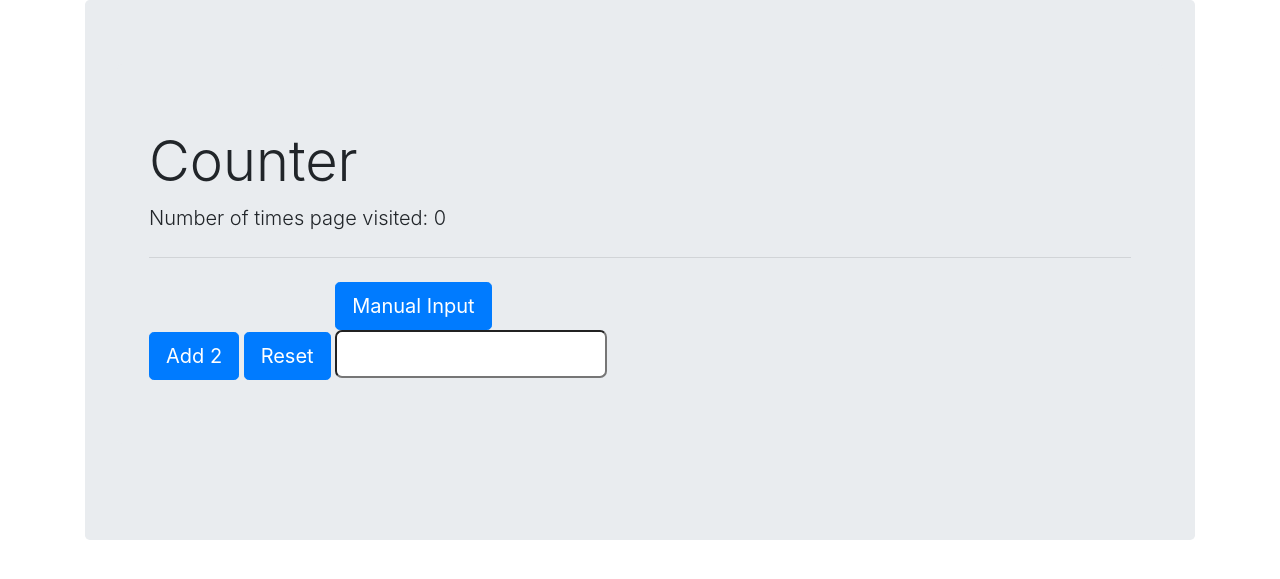
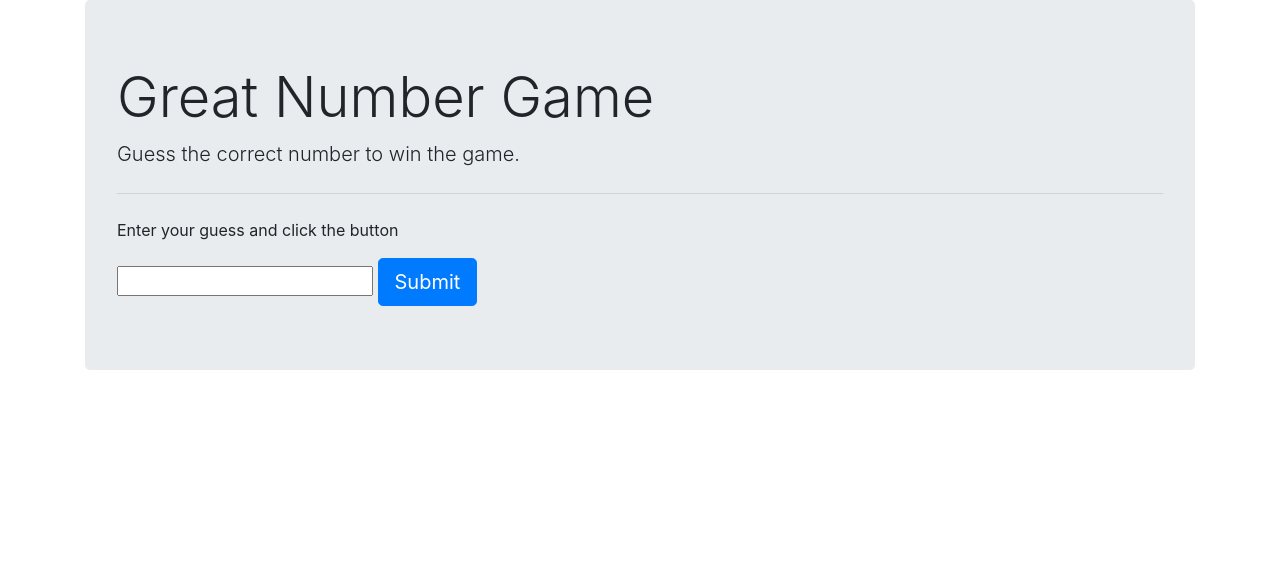
Before and after one commit to David-bui83/python-stack, a Flask app: page / in a window 1280 px wide. Shown: the top 579 px of the page. Run offline with Flask 2, Linux system fonts and the light colour scheme; some libraries are stand-ins or nearby versions.

Commit message:
great number game

```diff
--- a/flask/flask_fundamentals/counter/app.py
+++ b/flask/flask_fundamentals/counter/app.py
@@ -8,15 +8,22 @@ def index():
 
   if not 'visited' in session:
     session['visited'] = 0
+    session['clicked'] = 0
   else:
     session['visited'] += 1
 
   return render_template('index.html')
 
-@app.route('/show')
+
+
+@app.route('/clicked')
 def show():
-  if 'visited' in session:
-    session['visited'] += 1
+  if not 'clicked' in session:
+    session['clicked'] = 0
+    session['visited'] -=1
+  else:
+    session['clicked'] += 2
+    session['visited'] -=1
   return redirect('/')
 
 @app.route('/reset')
@@ -29,7 +36,11 @@ def addInput():
 
   var = request.form.get('number')
   if var:
-    session['visited'] += int(var) - 1
+    session['clicked'] += int(var) + 1
+    session['clicked'] -= 1
+    session['visited'] -= 1
+  else:
+    session['visited'] -= 1
 
   return redirect('/')
 
--- a/flask/flask_fundamentals/counter/templates/index.html
+++ b/flask/flask_fundamentals/counter/templates/index.html
@@ -26,9 +26,10 @@
         <div class="jumbotron">
             <h1 class="display-4">Counter</h1>
             <p class="lead">Number of times page visited: {{session['visited']}}</p>
+            <p class="lead">Number of times button clicked: {{session['clicked']}}</p>
             <hr class="my-4">
 
-            <a href="/show" class="btn btn-primary btn-lg" role="button">Add 2</a>
+            <a href="/clicked" class="btn btn-primary btn-lg" role="button">Add 2</a>
             <a class="btn btn-primary btn-lg" href="/reset" role="button">Reset</a>
             <div class="fcontainer">
                 <form action="/add_input" method="POST" class="fform">
@@ -36,8 +37,6 @@
                   <input class="f_input" type="text" name="number">
                 </form>
             </div>
-
-
           </div>
     </div>
 
--- /dev/null
+++ b/flask/flask_fundamentals/great_number_game/app.py
@@ -0,0 +1,76 @@
+from flask import Flask, render_template, request, redirect, session
+import random
+
+app = Flask(__name__)
+app.secret_key = 'secret key'
+
+
+@app.route('/')
+def index():
+  session['randNum']= random.randint(1,100)
+  session['visible'] = 'none'
+  session['attempts'] = 0
+  return render_template('index.html')
+
+@app.route('/greater')
+def greater():
+  session['visible'] = 'block'
+  session['bg'] = 'red'
+  session['wrong'] = 'Too High'
+  session['can_see'] = 'none'
+  session['attempt-msg'] = 'You have taken ' + str(session['attempts']) + ' out of 5.'
+  print('greater')
+  return render_template('index.html')
+
+@app.route('/less')
+def less():
+  session['visible'] = 'block'
+  session['bg'] = 'red'
+  session['wrong'] = 'Too Low'
+  session['can_see'] = 'none'
+  session['attempt-msg'] = 'You have taken ' + str(session['attempts']) + ' out of 5.'
+  print('less')
+  return render_template('index.html')
+
+@app.route('/winner')
+def winner():
+  session['visible'] = 'block'
+  session['bg'] = 'green'
+  session['wrong'] = 'Winner'
+  session['attempt-msg'] = 'You took ' + str(session['attempts']) + ' out of 5 attempts.'
+  session['can_see'] = 'inline'
+  print('winner')
+  return render_template('index.html')
+
+@app.route('/loss')
+def loss():
+  print('loss')
+  session['bg'] = '#333'
+  session['wrong'] = 'Game Over'
+  session['attempt-msg'] = 'You have taken ' + str(session['attempts']) + ' out of 5.'
+  session['can_see'] = 'inline'
+  return render_template('index.html')
+
+@app.route('/again')
+def again():
+  session.clear()
+  return redirect('/')
+
+@app.route('/guess', methods=['POST'])
+def guess():
+  session['user_guess'] = request.form.get('user_guess')
+  session['attempts'] += 1
+  if session['attempts'] < 5:
+    if int(session['user_guess']) > session['randNum']:
+      return redirect('/greater')
+    elif int(session['user_guess']) < session['randNum']:
+      return redirect('/less')
+    else:
+      return redirect('/winner')
+  else:
+    return redirect('/loss')
+
+  return redirect('/')
+
+if __name__ == '__main__':
+  app.run(debug=True)
--- /dev/null
+++ b/flask/flask_fundamentals/great_number_game/templates/index.html
@@ -0,0 +1,59 @@
+<!DOCTYPE html>
+<html lang="en">
+<head>
+  <meta charset="UTF-8">
+  <meta name="viewport" content="width=device-width, initial-scale=1.0">
+  <meta http-equiv="X-UA-Compatible" content="ie=edge">
+  <link rel="stylesheet" href="https://stackpath.bootstrapcdn.com/bootstrap/4.3.1/css/bootstrap.min.css" integrity="sha384-ggOyR0iXCbMQv3Xipma34MD+dH/1fQ784/j6cY/iJTQUOhcWr7x9JvoRxT2MZw1T" crossorigin="anonymous">
+  <!-- <link type="text/css" rel="stylesheet" href="{{url_for('static', filename='css/style.css')}}">
+  <script type="text/javascript" src="{{url_for('static', filename='js/main.js')}}"></script> -->
+  <title>Great Number Game</title>
+  <style>
+    .visible {
+      text-align: center;
+      color: #fff;
+      display: {{session['visible']}};
+      background-color: {{session['bg']}};
+    }
+
+    .again {
+      width: 200px;
+      display: {{session['can_see']}};
+    }
+
+    .my-jumbo {
+      width: 400px;
+      margin: auto;
+    }
+
+  </style>
+</head>
+<body>
+  <div class="container">
+      <div class="jumbotron">
+        <h1 class="display-4">Great Number Game</h1>
+        <p class="lead">Guess the correct number to win the game.</p>
+        <hr class="my-4">
+        <div class="enter-guess">
+          <p>Enter your guess and click the button</p>
+          <form action='/guess' method="POST">
+            <input type="text" name="user_guess" class="g_input" required>
+            <button type="submit" class="btn btn-primary btn-lg">Submit</button>
+          </form>
+        </div>
+      </div>
+        <div class="jumbotron my-jumbo visible">
+          <div class="container visible">
+            <h1 class="display-4">{{session['wrong']}}</h1>
+            <p class="lead">{{session['attempt-msg']}}</p>
+            <p class="lead">{{session['attemps-str']}}</p>
+            <a class="btn btn-primary btn-lg again" href="/again" role="button">Play Again</a>
+        </div>
+      </div>
+  </div>
+
+  <script src="https://code.jquery.com/jquery-3.3.1.slim.min.js" integrity="sha384-q8i/X+965DzO0rT7abK41JStQIAqVgRVzpbzo5smXKp4YfRvH+8abtTE1Pi6jizo" crossorigin="anonymous"></script>
+  <script src="https://cdnjs.cloudflare.com/ajax/libs/popper.js/1.14.7/umd/popper.min.js" integrity="sha384-UO2eT0CpHqdSJQ6hJty5KVphtPhzWj9WO1clHTMGa3JDZwrnQq4sF86dIHNDz0W1" crossorigin="anonymous"></script>
+  <script src="https://stackpath.bootstrapcdn.com/bootstrap/4.3.1/js/bootstrap.min.js" integrity="sha384-JjSmVgyd0p3pXB1rRibZUAYoIIy6OrQ6VrjIEaFf/nJGzIxFDsf4x0xIM+B07jRM" crossorigin="anonymous"></script>
+</body>
+</html>
```
Also changed, not shown: flask/flask_fundamentals/great_number_game/static/css/style.css (added), flask/flask_fundamentals/great_number_game/static/js/main.js (added), flask/flask_fundamentals/great_number_game/templates/results.html (added), 6 other files.
